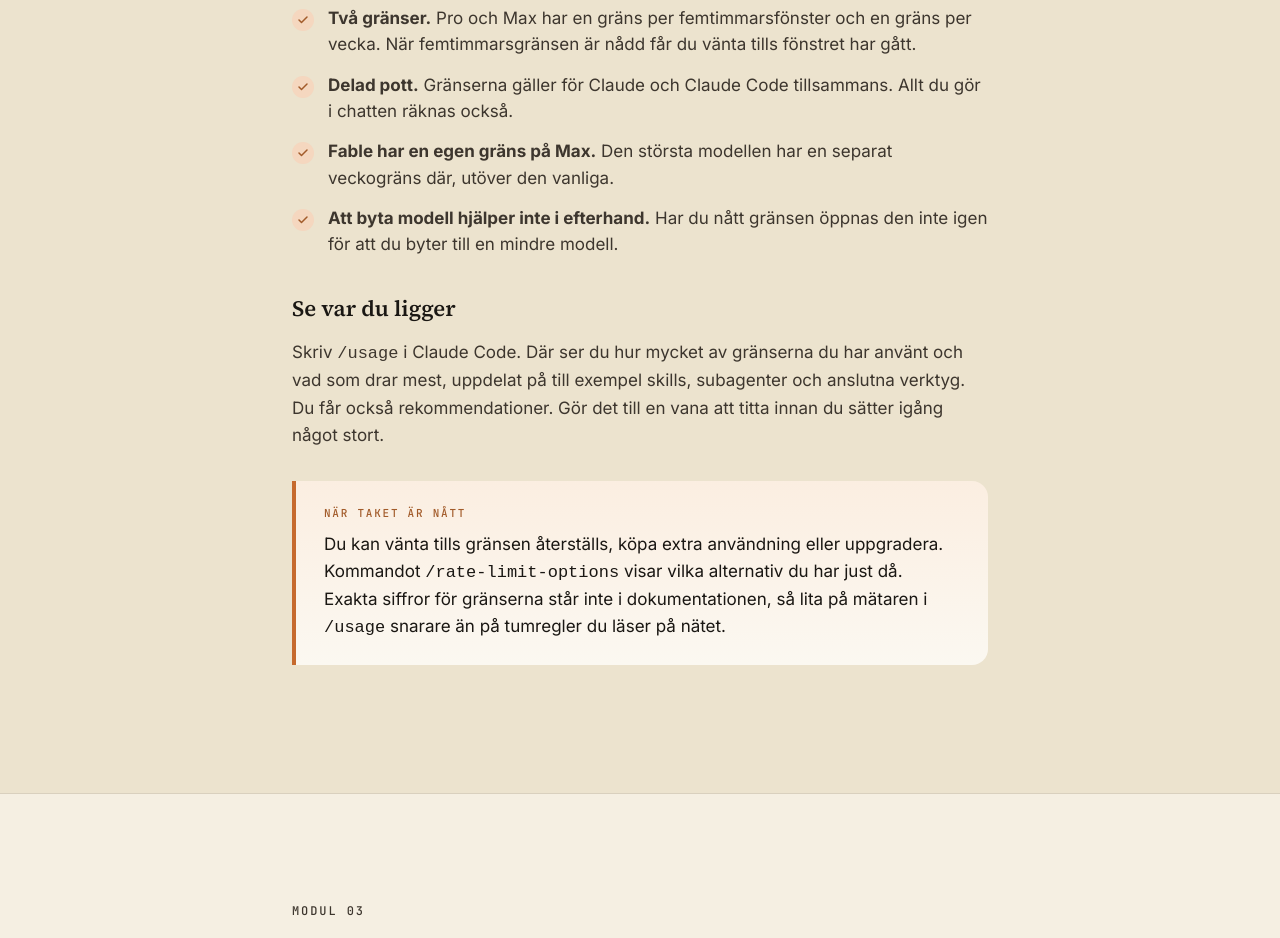
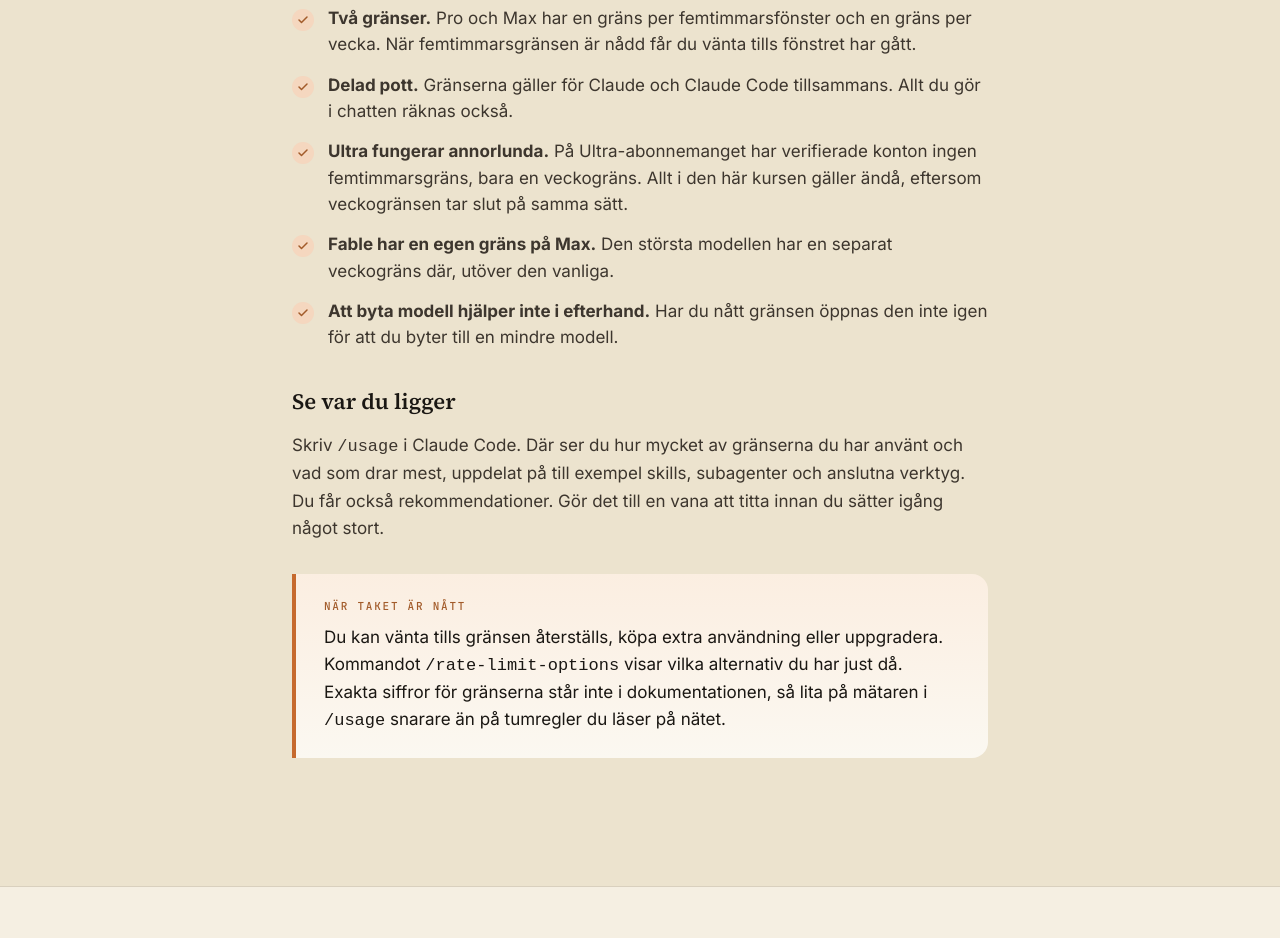
Before and after one commit to digitalutveckling101/claude-code-tokens, a plain HTML site: page index.html in a window 1280 px wide. Shown: the part 3080-4018 px from the top of the page. Drawn offline with Linux system fonts and the light colour scheme.

Commit message:
Nämn att verifierade Ultra-konton saknar femtimmarsgräns
Co-Authored-By: Claude Opus 5.5 <noreply@anthropic.com>

```diff
--- a/index.html
+++ b/index.html
@@ -1140,6 +1140,7 @@
     <ul class="check-list">
       <li><strong>Två gränser.</strong> Pro och Max har en gräns per femtimmarsfönster och en gräns per vecka. När femtimmarsgränsen är nådd får du vänta tills fönstret har gått.</li>
       <li><strong>Delad pott.</strong> Gränserna gäller för Claude och Claude Code tillsammans. Allt du gör i chatten räknas också.</li>
+      <li><strong>Ultra fungerar annorlunda.</strong> På Ultra-abonnemanget har verifierade konton ingen femtimmarsgräns, bara en veckogräns. Allt i den här kursen gäller ändå, eftersom veckogränsen tar slut på samma sätt.</li>
       <li><strong>Fable har en egen gräns på Max.</strong> Den största modellen har en separat veckogräns där, utöver den vanliga.</li>
       <li><strong>Att byta modell hjälper inte i efterhand.</strong> Har du nått gränsen öppnas den inte igen för att du byter till en mindre modell.</li>
     </ul>
```
Also changed, not shown: 1 other file.
